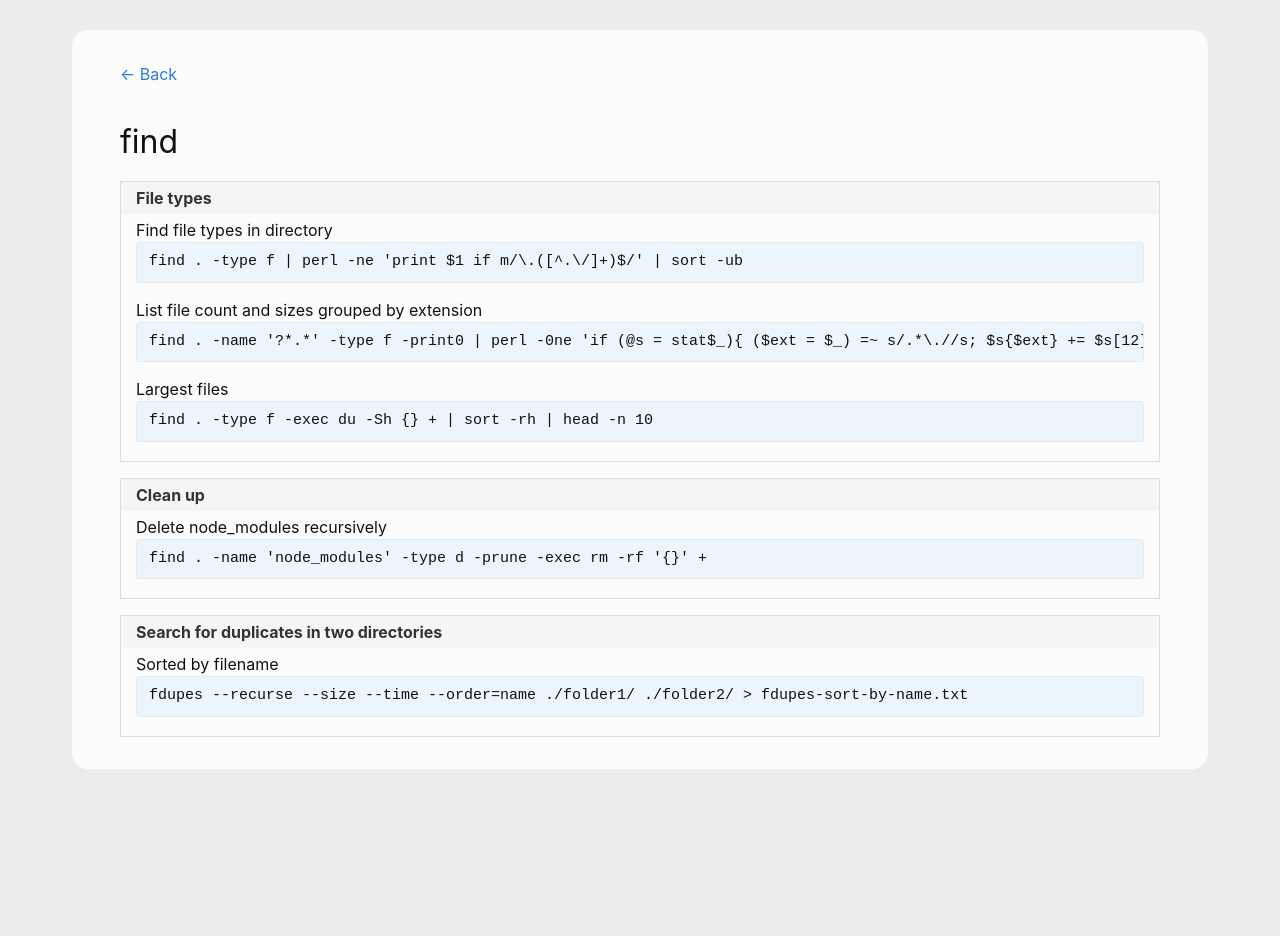
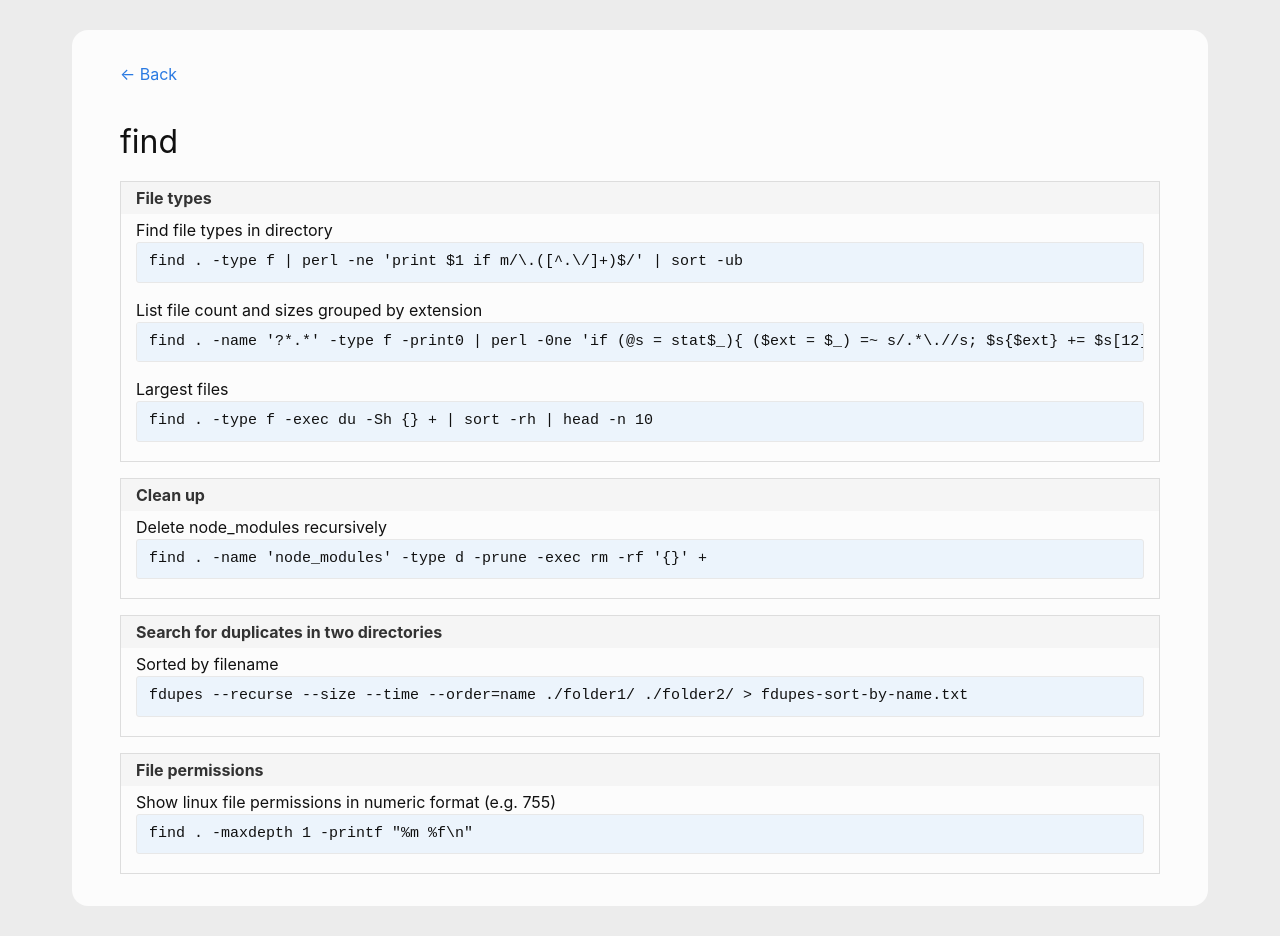
Before and after one commit to andreas-mausch/cheatsheets, a Jekyll site: the page built from _cheatsheets/find.md, in a window 1280 px wide. Built offline with Jekyll 4.4.1, drawn with Linux system fonts in a browser that asks for light colours; before the commit the page ends 900 px from its top, so only the background shows below that.

Commit message:
Show linux file permissions in numeric format (e.g. 755)

```diff
--- a/_cheatsheets/find.md
+++ b/_cheatsheets/find.md
@@ -13,4 +13,7 @@ section:
   - name: Search for duplicates in two directories
     commands:
       Sorted by filename: fdupes --recurse --size --time --order=name ./folder1/ ./folder2/ > fdupes-sort-by-name.txt
+  - name: File permissions
+    commands:
+      Show linux file permissions in numeric format (e.g. 755): find . -maxdepth 1 -printf "%m %f\n"
 ---
```
Also changed, not shown: other parts of _cheatsheets/find.md (+1 -1 lines).
